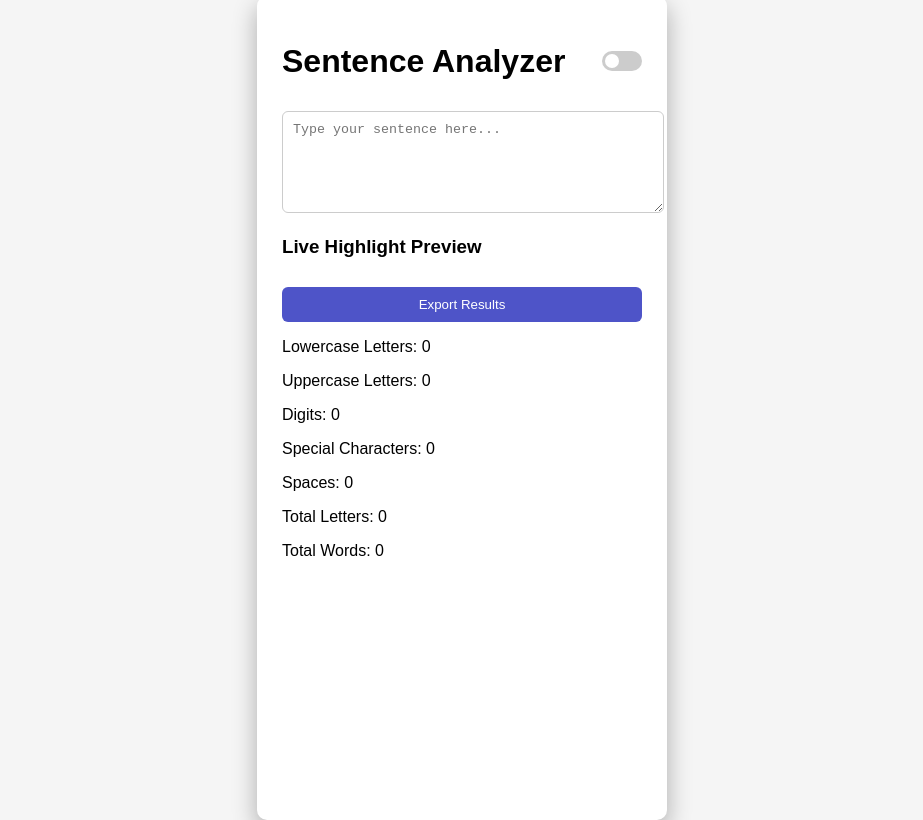
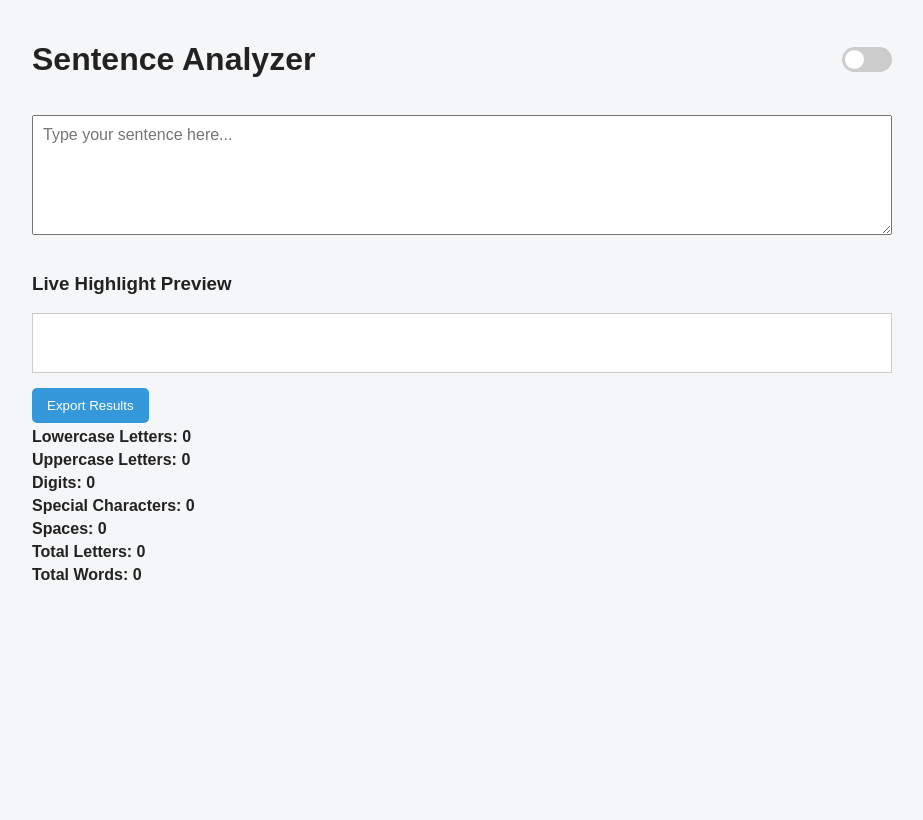
Before and after one commit to Rajanrajsah/sentence-analyzer, a plain HTML site: page index.html in a window 1280 px wide. Shown: the whole page, without its empty margins (178-1101 px from the left). Drawn offline with nearby package versions, Linux system fonts and the light colour scheme.

Commit message:
Refactor CSS styles for layout and design improvements

```diff
--- a/style.css
+++ b/style.css
@@ -1,101 +1,133 @@
-:root {
-    --bg: #f5f5f5;
-    --card: #ffffff;
-    --text: #000;
-    --primary: #4e54c8;
-}
-
-.dark {
-    --bg: #121212;
-    --card: #1f1f1f;
-    --text: #ffffff;
+* {
+    box-sizing: border-box;
+    font-family: Arial, sans-serif;
 }
 
 body {
-    font-family: Arial, sans-serif;
-    background: var(--bg);
-    color: var(--text);
-    height: 100vh;
-    display: flex;
-    justify-content: center;
-    align-items: center;
+    margin: 0;
+    padding: 0;
+    background: #f4f6f8;
+    color: #222;
+    transition: 0.3s;
 }
 
 .container {
-    background: var(--card);
-    padding: 25px;
-    width: 360px;
-    border-radius: 10px;
-    box-shadow: 0 10px 25px rgba(0,0,0,0.3);
+    max-width: 900px;
+    margin: auto;
+    padding: 20px;
 }
 
+/* Header */
 .header {
     display: flex;
     justify-content: space-between;
     align-items: center;
 }
 
+/* Textarea */
 textarea {
     width: 100%;
-    height: 80px;
+    min-height: 120px;
     padding: 10px;
-    margin-top: 10px;
-    border-radius: 6px;
-    border: 1px solid #ccc;
+    font-size: 16px;
+    margin: 15px 0;
 }
 
-button {
-    width: 100%;
-    margin-top: 10px;
+/* Highlight box */
+.highlight-box {
+    border: 1px solid #ccc;
     padding: 10px;
-    background: var(--primary);
-    color: white;
-    border: none;
-    border-radius: 6px;
-    cursor: pointer;
+    min-height: 60px;
+    white-space: pre-wrap;
+    margin-bottom: 15px;
+    background: #fff;
 }
 
-.results {
-    margin-top: 15px;
+/* Highlight colors */
+.lower { color: #2ecc71; }     /* green */
+.upper { color: #3498db; }     /* blue */
+.digit { color: #e67e22; }     /* orange */
+.special { color: #e74c3c; }   /* red */
+.space {
+    background: #ddd;
+    padding: 0 3px;
 }
 
+/* Results */
+.results p {
+    margin: 5px 0;
+    font-weight: bold;
+}
+
+/* Button */
+button {
+    padding: 10px 15px;
+    border: none;
+    background: #3498db;
+    color: white;
+    cursor: pointer;
+    border-radius: 5px;
+}
+
+button:hover {
+    background: #2980b9;
+}
+
+/* Dark mode */
+body.dark {
+    background: #121212;
+    color: #eee;
+}
+
+body.dark textarea,
+body.dark .highlight-box {
+    background: #1e1e1e;
+    color: #eee;
+    border-color: #444;
+}
+
+body.dark button {
+    background: #9b59b6;
+}
+
+/* Toggle switch */
 .switch {
     position: relative;
-    display: inline-block;
-    width: 40px;
-    height: 20px;
+    width: 50px;
+    height: 25px;
 }
 
 .switch input {
-    opacity: 0;
+    display: none;
 }
 
 .slider {
     position: absolute;
     cursor: pointer;
     background: #ccc;
-    border-radius: 20px;
-    top: 0; left: 0; right: 0; bottom: 0;
+    border-radius: 25px;
+    top: 0;
+    left: 0;
+    right: 0;
+    bottom: 0;
 }
 
 .slider:before {
     content: "";
     position: absolute;
-    height: 14px;
-    width: 14px;
+    height: 19px;
+    width: 19px;
     left: 3px;
     bottom: 3px;
     background: white;
     border-radius: 50%;
+    transition: 0.3s;
 }
 
 input:checked + .slider {
-    background: #4e54c8;
+    background: #4caf50;
 }
 
 input:checked + .slider:before {
-    transform: translateX(20px);
+    transform: translateX(25px);
 }
-canvas {
-    margin-top: 15px;
-}
```
